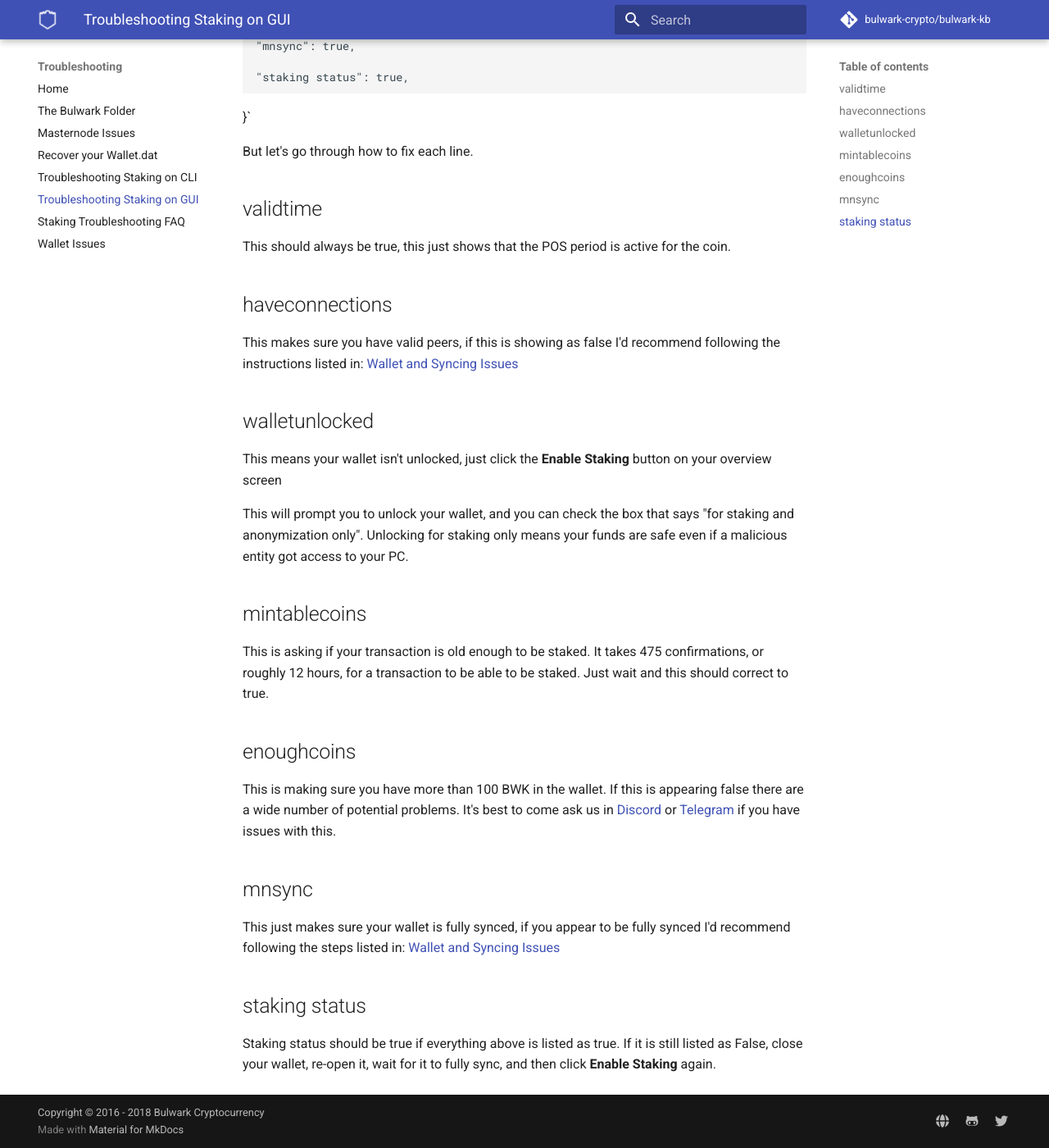
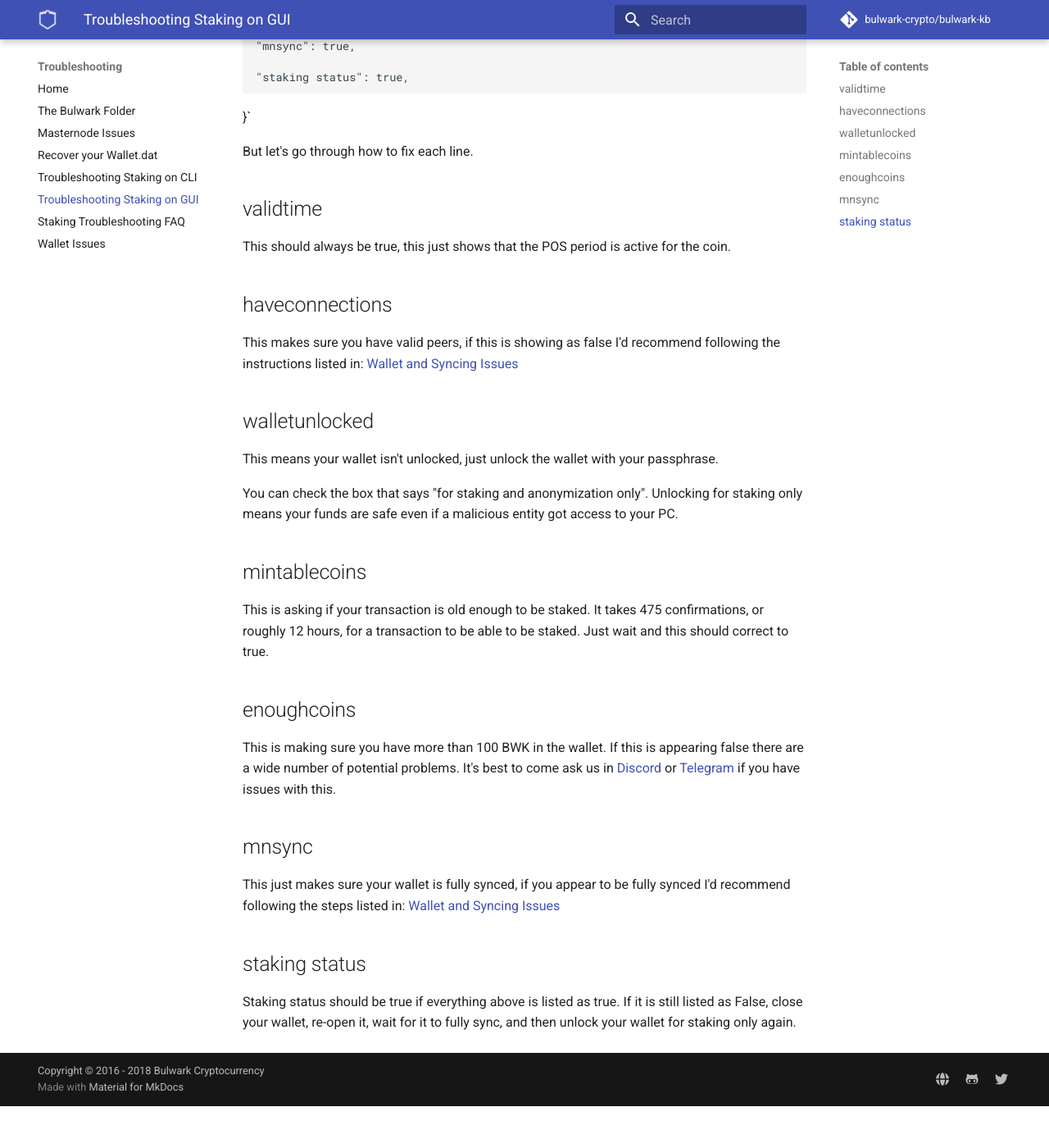
Before and after one commit to bulwark-crypto/Bulwark-KB, an MkDocs documentation site: the page built from docs/Troubleshooting/Staking-Troubleshooting-GUI.md, in a window 1280 px wide and 1400 px high, scrolled down 641 px. Shown: the whole window at 82% size. Built offline with MkDocs 1.6.1 and Material for MkDocs 9.7.7, drawn with Linux system fonts in a browser that asks for light colours; comment, search, counter and statistics services are not loaded; after the commit the page ends 1990 px from its top, so only the background shows below that.

Commit message:
replaced dead links and fixed enable staking button phrases

```diff
--- a/docs/Troubleshooting/Staking-Troubleshooting-GUI.md
+++ b/docs/Troubleshooting/Staking-Troubleshooting-GUI.md
@@ -34,13 +34,13 @@
 
 ## haveconnections
 
-This makes sure you have valid peers, if this is showing as false I'd recommend following the instructions listed in: [Wallet and Syncing Issues](https://kb.bulwarkcrypto.com/FAQs/Wallet-Syncing-and-Launching-Issues/)
+This makes sure you have valid peers, if this is showing as false I'd recommend following the instructions listed in: [Wallet and Syncing Issues](https://kb.bulwarkcrypto.com/Guides/Wallet-Syncing-Issues/)
 
 ## walletunlocked
 
-This means your wallet isn't unlocked, just click the **Enable Staking** button on your overview screen
+This means your wallet isn't unlocked, just unlock the wallet with your passphrase.
 
-This will prompt you to unlock your wallet, and you can check the box that says "for staking and anonymization only". Unlocking for staking only means your funds are safe even if a malicious entity got access to your PC.
+You can check the box that says "for staking and anonymization only". Unlocking for staking only means your funds are safe even if a malicious entity got access to your PC.
 
 ## mintablecoins
 
@@ -52,8 +52,8 @@
 
 ## mnsync
 
-This just makes sure your wallet is fully synced, if you appear to be fully synced I'd recommend following the steps listed in: [Wallet and Syncing Issues](https://kb.bulwarkcrypto.com/FAQs/Wallet-Syncing-and-Launching-Issues/)
+This just makes sure your wallet is fully synced, if you appear to be fully synced I'd recommend following the steps listed in: [Wallet and Syncing Issues](https://kb.bulwarkcrypto.com/Guides/Wallet-Syncing-Issues/)
 
 ## staking status
 
-Staking status should be true if everything above is listed as true. If it is still listed as False, close your wallet, re-open it, wait for it to fully sync, and then click **Enable Staking** again.
+Staking status should be true if everything above is listed as true. If it is still listed as False, close your wallet, re-open it, wait for it to fully sync, and then unlock your wallet for staking only again.
```
